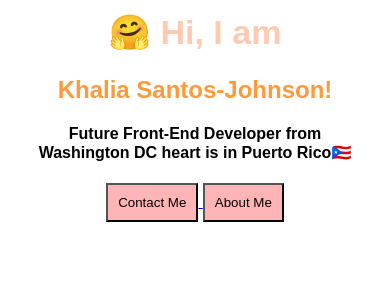
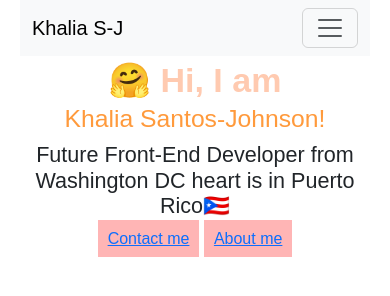
Before and after one commit to khaliasjohnson25/portfolio, a plain HTML site: page index.html in a window 390 px wide. Drawn offline with nearby package versions, Linux system fonts and the light colour scheme.

Commit message:
change links

```diff
--- a/index.html
+++ b/index.html
@@ -5,19 +5,45 @@
     <meta http-equiv="X-UA-Compatible" content="IE=edge" />
     <meta name="Portfolio" content="width=<device-width>, initial-scale=1.0" />
     <title>My Website</title>
+    <link
+      href="https://cdn.jsdelivr.net/npm/bootstrap@5.3.0-alpha1/dist/css/bootstrap.min.css"
+      rel="stylesheet"
+      integrity="sha384-GLhlTQ8iRABdZLl6O3oVMWSktQOp6b7In1Zl3/Jr59b6EGGoI1aFkw7cmDA6j6gD"
+      crossorigin="anonymous"
+    />
+
     <link href="src/styles.css" rel="stylesheet" type="text/css" />
   </head>
   <body>
+    <nav class="navbar navbar-expand-lg bg-body-tertiary">
+      <div class="container-fluid">
+        <a class="navbar-brand" href="#">Khalia S-J</a>
+        <button
+          class="navbar-toggler"
+          type="button"
+          data-bs-toggle="collapse"
+          data-bs-target="#navbarNavAltMarkup"
+          aria-controls="navbarNavAltMarkup"
+          aria-expanded="false"
+          aria-label="Toggle navigation"
+        >
+          <span class="navbar-toggler-icon"></span>
+        </button>
+        <div class="collapse navbar-collapse" id="navbarNavAltMarkup">
+          <div class="navbar-nav">
+            <a class="nav-link active" aria-current="page" href="#">Home</a>
+            <a class="nav-link" href="about.html">About Me</a>
+            <a class="nav-link" href="about.html#contact">Contact Me</a>
+          </div>
+        </div>
+      </div>
+    </nav>
     <h1>🤗 Hi, I am</h1>
     <h2> Khalia Santos-Johnson!</h2>
 <h4> Future Front-End Developer from Washington DC heart is in Puerto Rico🇵🇷</h4>
-<div class="buttons">
-    <a href="about.html#contact" class="button">
-        <button class="contact-me-button">Contact Me</button>
-</a>
-<a href="about.html" class="button">
-<button class="about-me-button">About Me</button>
-</a>
+<div class="navigation-links">
+      <a href="about.html#contact" class="contact-me-button">Contact me</a>
+      <a href="about.html" class="about-me-button">About me</a>
     </div>
   </body>
 </html>
```
Also changed, not shown: about.html (+2 -1 lines).
